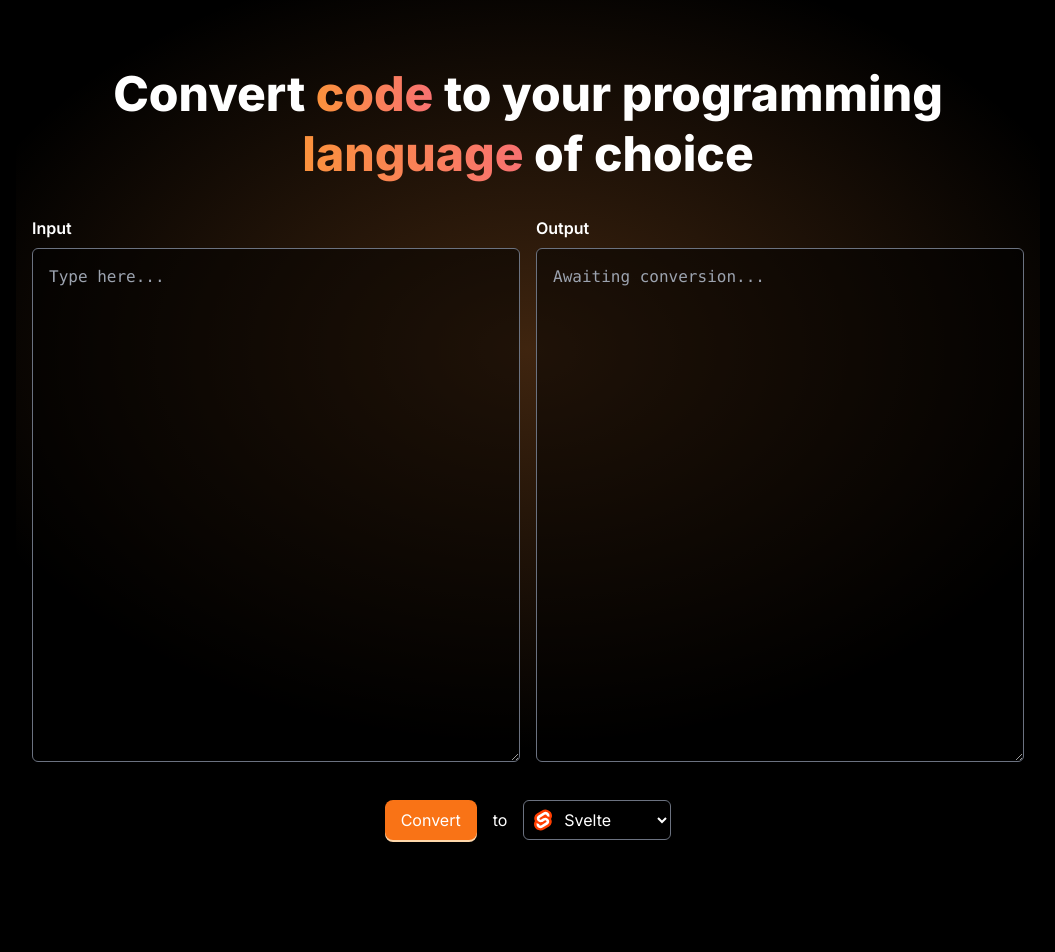
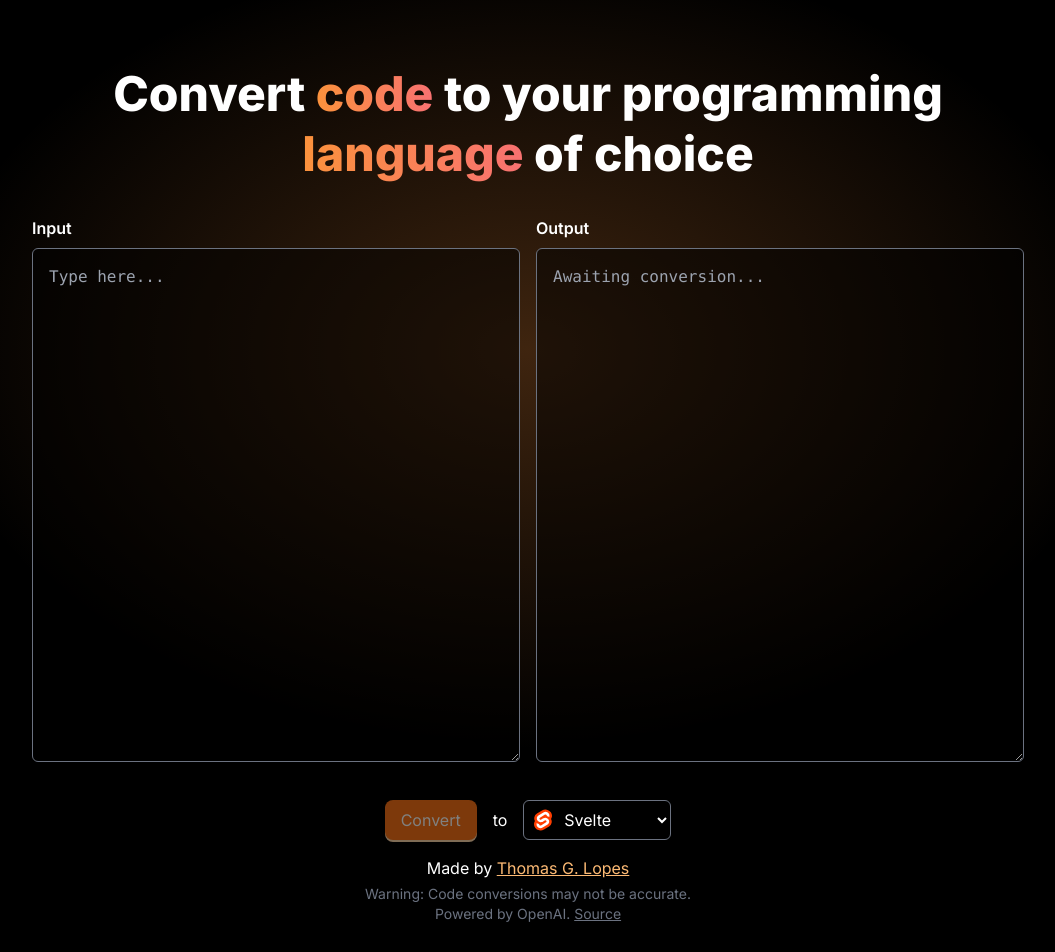
Before and after one commit to TGlide/codeverter, a SvelteKit app: page / in a window 1280 px wide. Shown: the top 952 px of the page, without its empty margins (112-1167 px from the left). Before the commit the page ends 872 px from the top, so only its background shows below. Built offline with nearby package versions, Linux system fonts and the light colour scheme.

Commit message:
:memo: add readme, license, footer notes

```diff
--- a/package.json
+++ b/package.json
@@ -1,5 +1,5 @@
 {
-	"name": "framework-converter",
+	"name": "codeverter",
 	"version": "0.0.1",
 	"private": true,
 	"scripts": {
--- a/src/app.postcss
+++ b/src/app.postcss
@@ -46,6 +46,7 @@ body {
 		&::after {
 			background-color: var(--fg-color);
 			z-index: -1;
+			translate: 0;
 		}
 
 		&:hover:not(:disabled) {
--- a/src/routes/+page.svelte
+++ b/src/routes/+page.svelte
@@ -34,6 +34,11 @@
 			query: (input) =>
 				`Convert the following component to a Vue 3 component, using SFCs, template tags, and <script setup>:\n${input}`
 		},
+		angular: {
+			label: 'Angular',
+			icon: 'angular',
+			query: (input) => `Convert the following component to an Angular component:\n${input}`
+		},
 		css: {
 			label: 'CSS',
 			icon: 'css',
@@ -68,6 +73,11 @@ ${input}
 			label: 'TypeScript',
 			icon: 'typescript',
 			query: (input) => `Convert the following code to TypeScript:\n${input}`
+		},
+		rust: {
+			label: 'Rust',
+			icon: 'rust',
+			query: (input) => `Convert the following code to Rust:\n${input}`
 		}
 	} satisfies Options;
 
@@ -109,8 +119,14 @@ ${input}
 	}
 </script>
 
-<main class="relative mx-auto max-w-5xl overflow-hidden px-4 pb-8">
+<svelte:head>
+	<title>Codeverter</title>
+	<meta name="description" content="Convert code to your programming language of choice" />
+</svelte:head>
+
+<main class="relative overflow-hidden flex min-h-screen flex-col justify-between gap-4 pb-8">
 	<div class="bg" />
+	<div class=" mx-auto max-w-5xl px-4 ">
 		<h1 class="mt-16 text-center text-5xl font-bold leading-tight ">
 			Convert <span class="gradient-text">code</span> to your programming
 			<span class="gradient-text">language</span> of choice
@@ -141,7 +157,7 @@ ${input}
 		</div>
 
 		<div class="mt-8 flex items-center justify-center gap-4">
-		<Button {loading} on:click={search}>Convert</Button>
+			<Button {loading} disabled={!input.trim()} on:click={search}>Convert</Button>
 			<span>to</span>
 			<Select bind:value={selected} icon={options[selected].icon}>
 				{#each objectKeys(options) as key}
@@ -173,6 +189,21 @@ ${input}
 		{#if error}
 			<p class="mt-4 text-center text-red-500">{error}</p>
 		{/if}
+	</div>
+
+	<footer class="text-center">
+		<p>
+			Made by <a
+				class="text-orange-300 underline hover:text-orange-200"
+				href="https://www.thomasglopes.com/"
+				target="_blank">Thomas G. Lopes</a
+			>
+		</p>
+		<p class="text-gray-500 text-sm mt-1">Warning: Code conversions may not be accurate.</p>
+		<p class="text-gray-500 text-sm">
+			Powered by OpenAI. <a href="" class="underline hover:text-gray-400">Source</a>
+		</p>
+	</footer>
 </main>
 
 <style lang="postcss">
```
Also changed, not shown: src/UI/icon.svelte (+4 -0 lines), 2 other files (tests, documents, lock files or other folders). Lines whose indentation alone changed are shown as unchanged.
